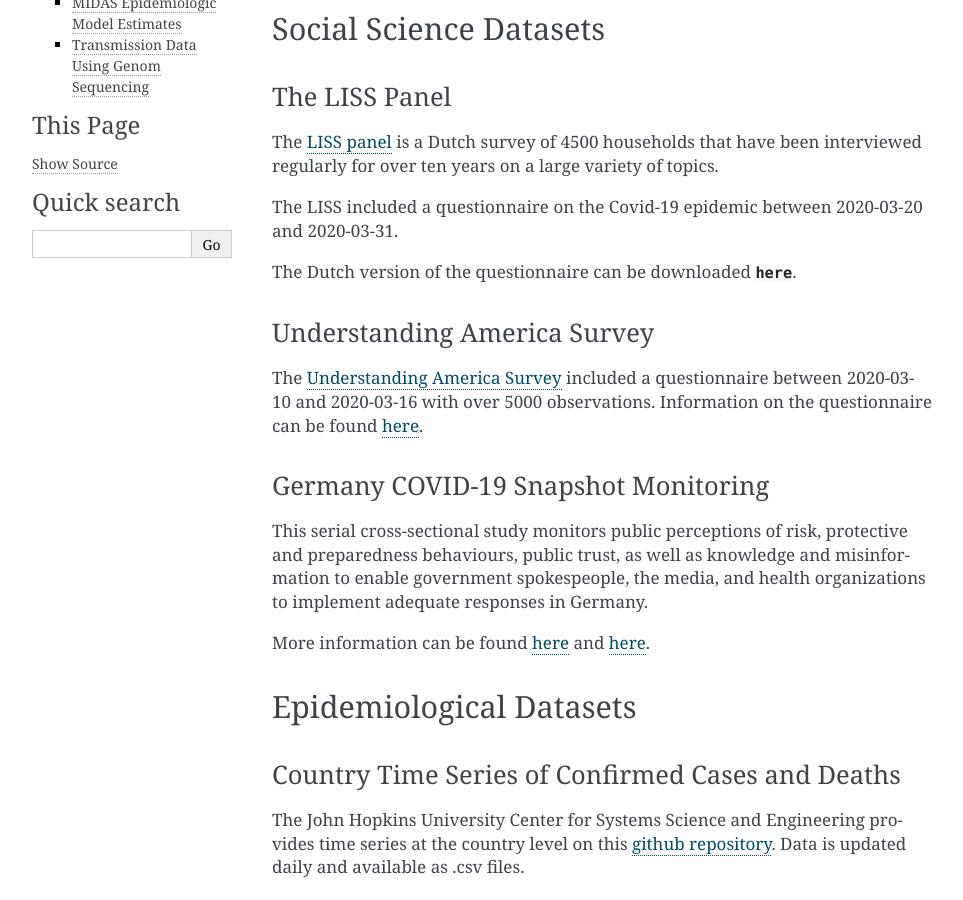
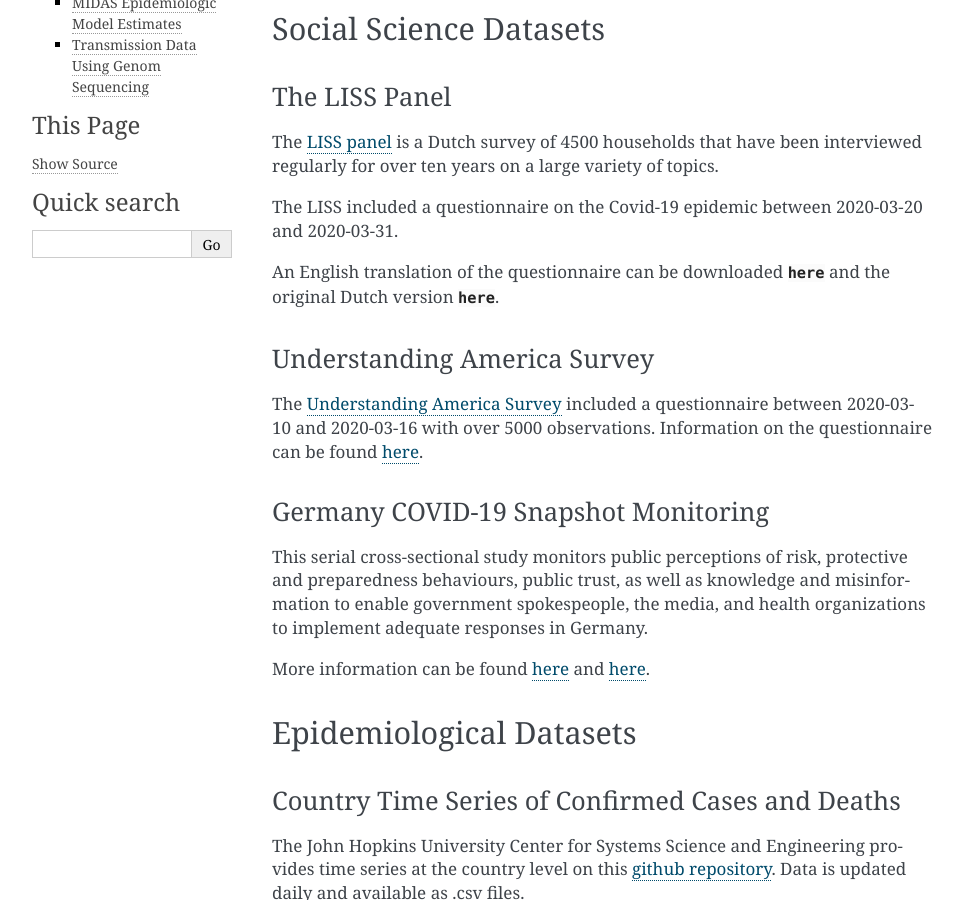
Before and after one commit to covid-19-impact-lab/covid-19-impact-lab, a Sphinx documentation site: the page built from docs/source/datasets.rst, in a window 1280 px wide and 900 px high, scrolled down 333 px. Shown: the whole window, without its empty margins (148-1111 px from the left). Built offline with Sphinx 7.4.7, drawn with Linux system fonts in a browser that asks for light colours.

Commit message:
Add English version of the LISS COVID-19 questionnaire.

```diff
--- a/docs/source/datasets.rst
+++ b/docs/source/datasets.rst
@@ -30,8 +30,11 @@
 .. - support for hypothetical and satisfaction with implemented policy measures
 .. - qualifications and willingness to support the health care system
 
-The Dutch version of the questionnaire can be downloaded
-:download:`here <../_static/LISS_covid19_questionnaire_dutch_20200320_1.0.pdf>`.
+An English translation of the questionnaire can be downloaded
+:download:`here <../_static/translated_liss_covid_19-improved-version.pdf>` and
+the original Dutch version
+:download:`here <LISS_covid19_questionnaire_dutch_20200320_1.0.pdf>`.
+
 
 Understanding America Survey
 =============================
```
Also changed, not shown: 2 other files.
